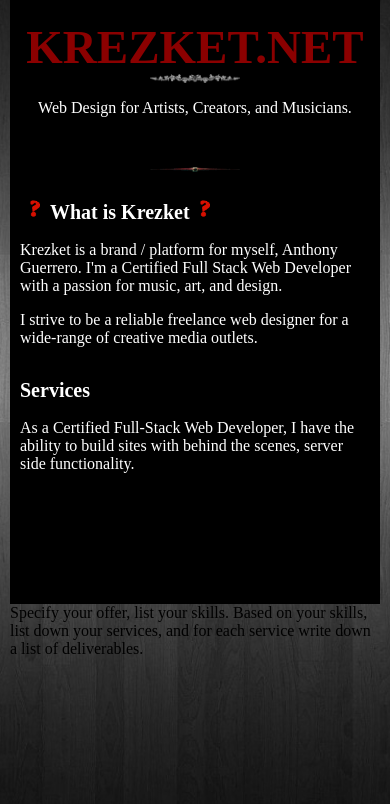
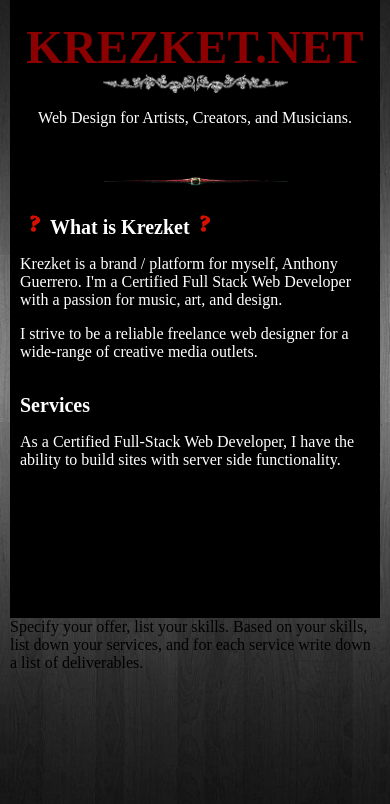
Before and after one commit to krezket/krezket.net, a React (Vite) app: page /home in a window 390 px wide. Shown: the top 804 px of the page. Built offline with nearby package versions, Linux system fonts and the light colour scheme; a web font is replaced by a local one.

Commit message:
fixed responsiveness in ow, created form component

```diff
--- a/src/pages/Homepage/Homepage.css
+++ b/src/pages/Homepage/Homepage.css
@@ -211,17 +211,7 @@ and (max-width : 650px) {
 and (min-width : 0px)
 and (max-width : 1248px) {
     .heraldry {
-        width: 100px;
-    }
-}
-@media only screen
-and (min-width : 0px)
-and (max-width : 610px) {
-    .ow-header {
-        justify-content: center;
-    }
-    .heraldry {
-        display: none;
+        width: 130px;
     }
 }
 #left {
@@ -246,15 +236,15 @@ and (max-width : 1248px) {
     .ow-h1 {
         font-size: 50px;
     }
+    .divider {
+        width: 50%;
+    }
 }
 @media only screen
 and (min-width : 0px)
 and (max-width : 752px) {
     .ow-h1 {
         font-size: 47px;
-    }
-    .divider {
-        width: 90px;
     }
 }
 .ow-p {
@@ -287,6 +277,12 @@ and (min-width : 0px)
 and (max-width : 855px) {
     .ow-section-left {
         display: none;
+    }
+    .heraldry {
+        display: none;
+    }
+    .ow-header {
+        justify-content: center;
     }
 }
 /* MID */
--- a/src/pages/Homepage/Homepage.jsx
+++ b/src/pages/Homepage/Homepage.jsx
@@ -104,7 +104,7 @@ export default function Homepage(props) {
                                 Services
                             </h2>
                             <h1>
-                                As a Certified Full-Stack Web Developer, I have the ability to build sites with behind the scenes, server side functionality.
+                            As a Certified Full-Stack Web Developer, I have the ability to build sites with server side functionality.
                             </h1>
                         </Element>
 
@@ -185,7 +185,7 @@ export default function Homepage(props) {
                                     Services
                                 </h2>
                                 <p>
-                                    As a Certified Full-Stack Web Developer, I have the ability to build sites with behind the scenes, server side functionality.
+                                    As a Certified Full-Stack Web Developer, I have the ability to build sites with server side functionality.
                                 </p>
                             </div>
                         </section>
```
Also changed, not shown: src/components/FormComponent/FormComponent.jsx (added, +8 -0 lines), src/components/FormComponent/Form.css (added).
